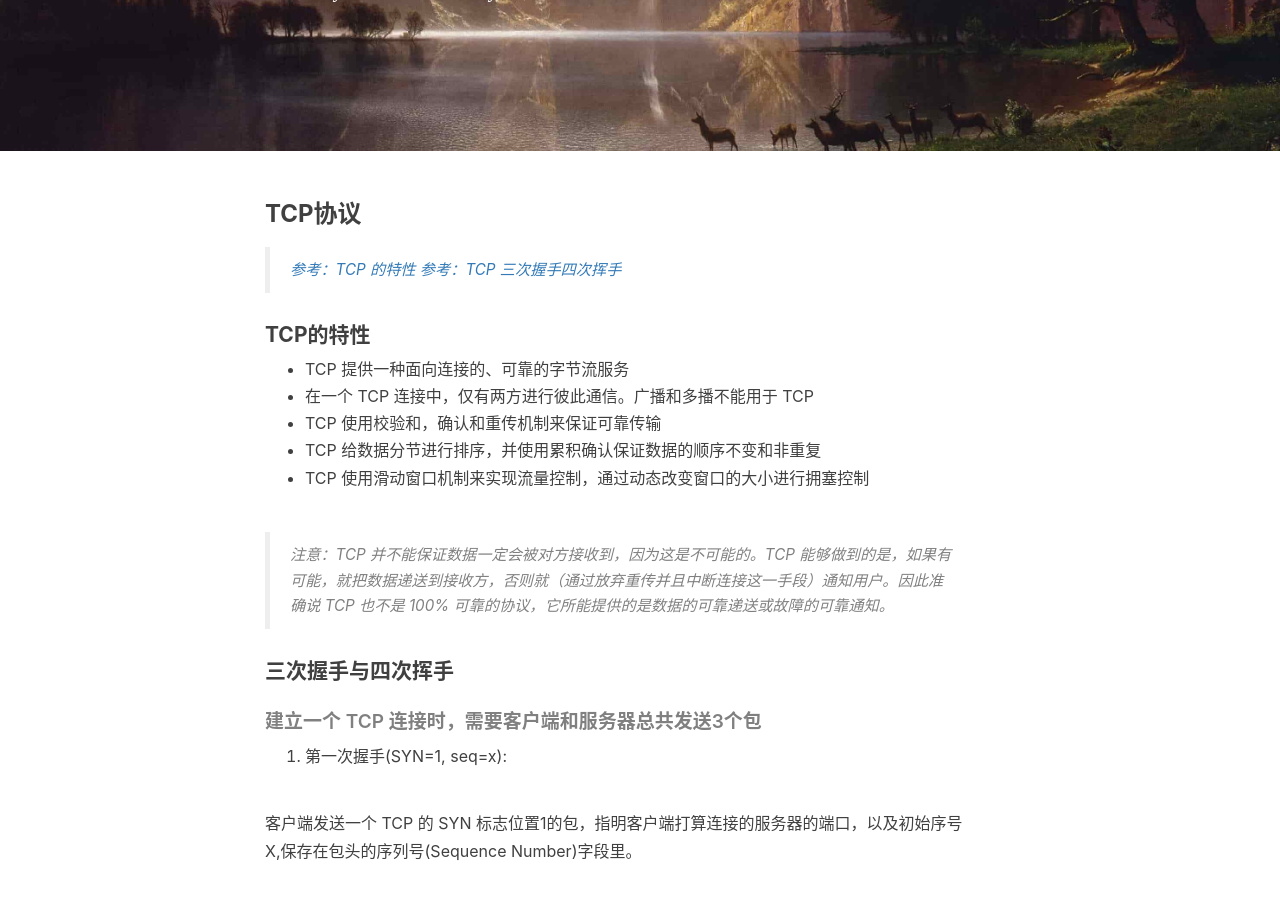
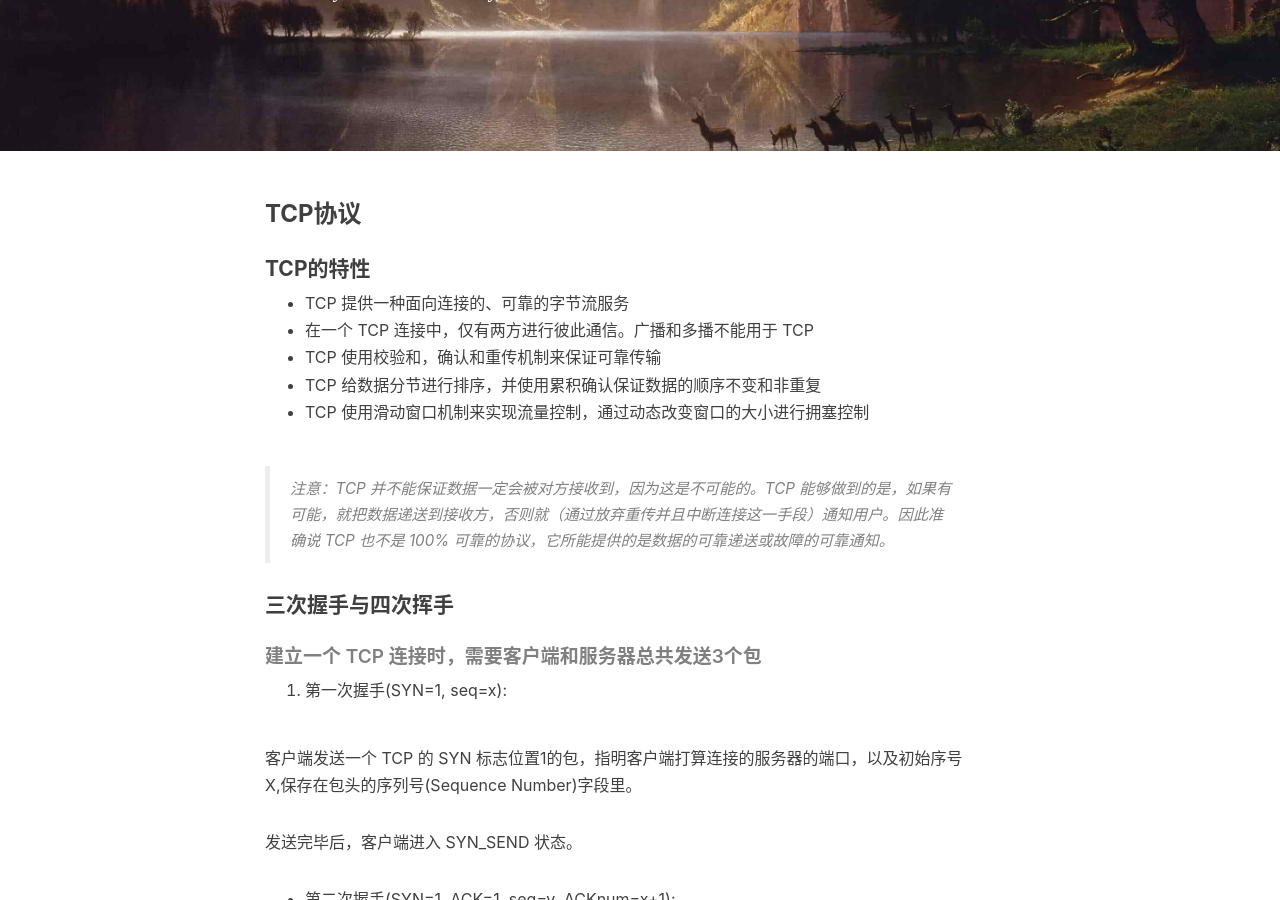
Before and after one commit to tangheng1995/tangheng1995.github.io, a Jekyll site: the page built from _posts/2020-01-19-Tcp.md, in a window 1280 px wide and 900 px high, scrolled down 372 px. Built offline with Jekyll 4.4.1, drawn with Linux system fonts in a browser that asks for light colours; nearby versions of some CDN libraries; comment, search, counter and statistics services are not loaded; some of the changed text lies outside the part shown.

Commit message:
update *.md

```diff
--- a/_posts/2020-01-19-Tcp.md
+++ b/_posts/2020-01-19-Tcp.md
@@ -11,9 +11,6 @@ tags:
 ---
 
 ### TCP协议
-
-> [参考：TCP 的特性](https://hit-alibaba.github.io/interview/basic/network/TCP.html)
-> [参考：TCP 三次握手四次挥手](https://segmentfault.com/a/1190000006885287)
 
 #### TCP的特性
 
```
Also changed, not shown: other parts of _posts/2020-01-19-Tcp.md (+5 -0 lines).
